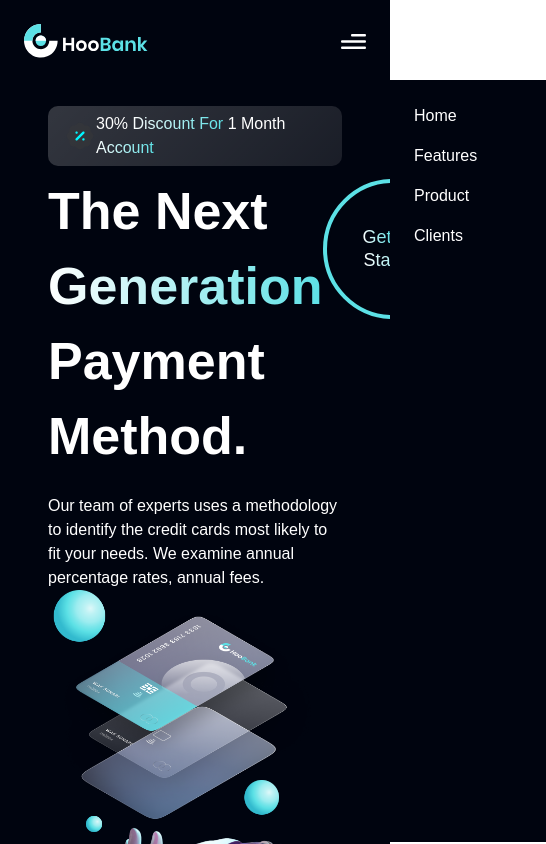
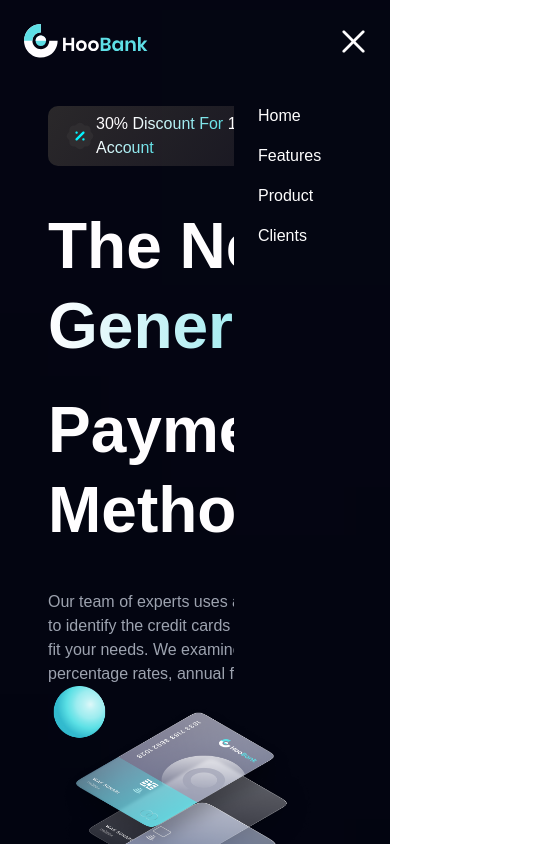
Before and after one commit to riyaz7122001/nextjs-website, a Next.js app: page / in a window 390 px wide. Shown: the top 844 px of the page, 546 px wide, since content can reach past the window. Built offline with nearby package versions, Linux system fonts and the light colour scheme.

Commit message:
Changes in hero section

```diff
--- a/src/components/GetStarted.tsx
+++ b/src/components/GetStarted.tsx
@@ -5,7 +5,7 @@ import Image from "next/image";
 const GetStarted = () => {
     return (
         <div className={`${styles.flexCenter} w-[140px] h-[140px] rounded-full border-4 border-gradient-to-r
-        from-white to-[#5CE1E6] cursor-pointer p-[2px] border-[#5CE1E6] mr-12`}>
+        from-white to-[#5CE1E6] cursor-pointer p-[2px] border-[#5CE1E6] md:mr-24 sm:block hidden`}>
             <div className="flex justify-center items-center bg-primary flex-col w-[100%] h-[100%] rounded-full
             border-gradient-to-r from-white to-[#5CE1E6]">
                 <div className="flex justify-center items-start flex-row">
--- a/src/components/Hero.tsx
+++ b/src/components/Hero.tsx
@@ -1,13 +1,15 @@
+"use client";
 import styles from "@/styles/styles";
 import Image from "next/image";
+import "@/styles/globals.css"
 import GetStarted from "./GetStarted";
 
 const Hero = () => {
     return (
         <section id="home" className={`sm:py-16 py-6 flex md:flex-row flex-col text-white w-full`}>
             {/* Left Section */}
-            <div className="flex flex-col justify-center items-start flex-1 xl:px-0 sm:px-16 px-6">
-                <div className="flex flex-row items-center justify-around py-[6px] px-4 bg-discount-gradient text-discount-gradient rounded-[10px] mb-2">
+            <div className="flex flex-col justify-start md:mt-16 items-start flex-1 xl:px-0 sm:px-16 px-6 gap-y-6">
+                <div className="flex flex-row items-center justify-around py-[6px] px-4 bg-discount-gradient text-discount-gradient rounded-[10px]">
                     <Image src="/icons/Discount.svg" alt="discount" width={32} height={32} />
                     <p className={`${styles.paragraph}`}>
                         <span className="text-white">30% </span>
@@ -16,8 +18,8 @@ const Hero = () => {
                         <span className="text-transparent bg-clip-text bg-gradient-to-r from-white to-[#5CE1E6]">Account</span>
                     </p>
                 </div>
-                <div className="flex flex-row justify-between items-center w-full">
-                    <h1 className="flex-1 font-poppins font-semibold ss:text-[72px] text-[52px] ss:leading-[100px] leading-[75px]">
+                <div className="flex flex-row justify-between items-center w-full mt-4">
+                    <h1 className="flex-1 font-poppins font-semibold ss:text-[96px] text-[64px] ss:leading-[114px] leading-[80px]">
                         The Next <br className="sm:block hidden" />{" "}
                         <span className="text-transparent bg-clip-text bg-gradient-to-r from-white to-[#5CE1E6]">Generation</span>
                         <br className="sm:block hidden" />
@@ -27,17 +29,19 @@ const Hero = () => {
                     </div>
                 </div>
 
-                <h1 className="flex-1 font-poppins font-semibold ss:text-[68px] text-[52px] ss:leading-[100px] leading-[75px] w-full">
+                <h1 className="font-poppins font-semibold ss:text-[96px] text-[64px] ss:leading-[114px] leading-[80px] w-full md:mt-[-12px]">
                     Payment Method.
                 </h1>
-                <p className={`${styles.paragraph} max-w-[470px] mt-5`}>
+                <p className={`${styles.paragraph} max-w-[470px] text-[16px] text-gray-400 mt-4`}>
                     Our team of experts uses a methodology to identify the credit cards most likely to fit your needs. We examine annual percentage rates, annual fees.
                 </p>
             </div>
 
             {/* Right Section */}
-            <div className="flex-1 flex justify-center items-center relative">
-                <img src="/icons/robot.png" className="max-w-full max-h-full" alt="billing" />
+            <div className="flex flex-1 justify-end items-end">
+                <img src="/icons/robot.png" className="max-w-full max-h-ful relative z-[5]" alt="billing" />
+
+                <div className="absolute z-[0] w-[40%] h-[35%] top-0 pink__gradient"></div>
             </div>
         </section>
     );
--- a/src/components/Navbar.tsx
+++ b/src/components/Navbar.tsx
@@ -5,9 +5,10 @@ import { useState } from "react";
 import Menus from "./Menus";
 
 const Navbar = () => {
-    const [toggle, setToggle] = useState<boolean>(false);
+    const [toggle, setToggle] = useState<boolean>(true);
 
-    const handleToggle = () => setToggle((prev) => !prev)
+    const handleToggle = () => setToggle((prev) => !prev);
+    console.log("toggle", toggle);
 
     return (
         <nav className="w-full py-6 flex justify-between items-center navbar">
@@ -19,10 +20,10 @@ const Navbar = () => {
             </ul>
             <div className="list-none sm:hidden flex flex-1 justify-end items-center">
                 <Image src={toggle ? "/icons/close.svg" : "/icons/menu.svg"} className="object-contain"
-                    alt="menu" height={20} width={25} onClick={() => setToggle((prev) => !prev)} />
+                    alt="menu" height={20} width={25} onClick={handleToggle} />
             </div>
             <div
-                className={`absolute top-20 right-0 h-[calc(100vh-82px)] w-[40%] bg-primary text-white flex flex-col
+                className={`absolute top-20 right-0 h-[100%] w-[40%] bg-primary text-white flex flex-col
                     items-start p-6 transform ${toggle ? "translate-x-0" : "translate-x-full"} transition-transform duration-300 sm:hidden`}
             >
                 <ul className="list-none flex flex-col gap-4">
--- a/src/styles/globals.css
+++ b/src/styles/globals.css
@@ -1,31 +1,138 @@
+@import url("https://fonts.googleapis.com/css2?family=Poppins:wght@400;500;600;700;800;900&display=swap");
 @tailwind base;
 @tailwind components;
 @tailwind utilities;
-
 :root {
-  --background: #ffffff;
-  --foreground: #171717;
+  --black-gradient: linear-gradient(
+    144.39deg,
+    #ffffff -278.56%,
+    #6d6d6d -78.47%,
+    #11101d 91.61%
+  );
+  --card-shadow: 0px 20px 100px -10px rgba(66, 71, 91, 0.1);
 }
 
-@media (prefers-color-scheme: dark) {
-  :root {
-    --background: #0a0a0a;
-    --foreground: #ededed;
+* {
+  scroll-behavior: smooth;
+}
+
+.text-gradient {
+  background: radial-gradient(
+    64.18% 64.18% at 71.16% 35.69%,
+    #def9fa 0.89%,
+    #bef3f5 17.23%,
+    #9dedf0 42.04%,
+    #7de7eb 55.12%,
+    #5ce1e6 71.54%,
+    #33bbcf 100%
+  );
+  -webkit-background-clip: text;
+  -webkit-text-fill-color: transparent;
+  background-clip: text;
+  text-fill-color: transparent;
+}
+
+.bg-blue-gradient {
+  background: linear-gradient(
+    157.81deg,
+    #def9fa -43.27%,
+    #bef3f5 -21.24%,
+    #9dedf0 12.19%,
+    #7de7eb 29.82%,
+    #5ce1e6 51.94%,
+    #33bbcf 90.29%
+  );
+}
+
+.bg-black-gradient {
+  background: linear-gradient(
+    144.39deg,
+    #ffffff -278.56%,
+    #6d6d6d -78.47%,
+    #11101d 91.61%
+  );
+}
+
+.bg-black-gradient-2 {
+  background: linear-gradient(
+    -168.39deg,
+    #ffffff -278.56%,
+    #6d6d6d -78.47%,
+    #11101d 91.61%
+  );
+}
+
+.bg-gray-gradient {
+  background: linear-gradient(
+    153.47deg,
+    rgba(255, 255, 255, 0) -341.94%,
+    #14101d 95.11%
+  );
+}
+
+.bg-discount-gradient {
+  background: linear-gradient(125.17deg, #272727 0%, #11101d 100%);
+}
+
+.box-shadow {
+  box-shadow: 0px 20px 100px -10px rgba(66, 71, 91, 0.1);
+}
+
+.sidebar {
+  -webkit-animation: slide-top 0.5s cubic-bezier(0.25, 0.46, 0.45, 0.94) both;
+  animation: slide-top 0.5s cubic-bezier(0.25, 0.46, 0.45, 0.94) both;
+}
+
+@-webkit-keyframes slide-top {
+  0% {
+    -webkit-transform: translateY(100px);
+    transform: translateY(100px);
+  }
+  100% {
+    -webkit-transform: translateY(0);
+    transform: translateY(0);
   }
 }
 
-body {
-  margin: 0;
-  padding: 0;
-  scroll-behavior: smooth;
-  min-height: 100vh;
-  color: var(--foreground);
-  background: var(--background);
-  font-family: Arial, Helvetica, sans-serif;
+@keyframes slide-top {
+  0% {
+    -webkit-transform: translateY(100px);
+    transform: translateY(100px);
+  }
+  100% {
+    -webkit-transform: translateY(0);
+    transform: translateY(0);
+  }
 }
 
-@layer utilities {
-  .text-balance {
-    text-wrap: balance;
-  }
+.feature-card:hover {
+  background: var(--black-gradient);
+  box-shadow: var(--card-shadow);
 }
+
+.feedback-container .feedback-card:last-child {
+  margin-right: 0px;
+}
+
+.feedback-card {
+  background: transparent;
+}
+
+.feedback-card:hover {
+  background: var(--black-gradient);
+}
+
+.blue__gradient {
+  background: linear-gradient(180deg, rgba(188, 165, 255, 0) 0%, #214d76 100%);
+  filter: blur(123px);
+}
+
+.pink__gradient {
+  background: linear-gradient(90deg, #ddb3dc 0%, #fc67fa 100%);
+  filter: blur(900px);
+}
+
+.white__gradient {
+  background: rgba(255, 255, 255, 0.6);
+  filter: blur(750px);
+}
```
